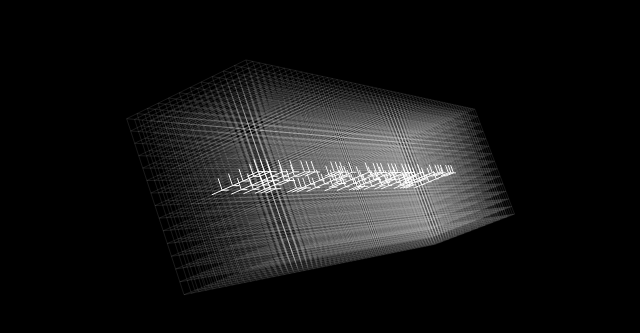
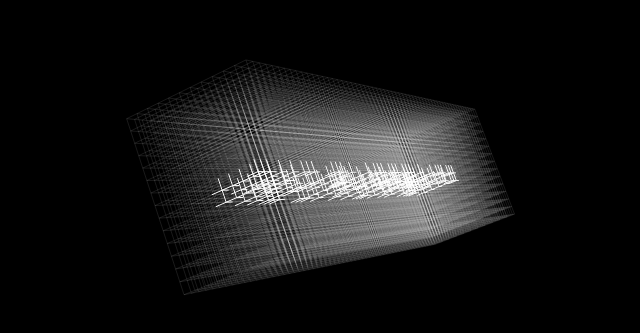
Before and after one commit to kevinharvey/kevinharvey.github.io, a plain HTML site: page index.html in a window 1280 px wide. Shown: the part 225-558 px from the top of the page, without its empty margins (277-917 px from the left). Drawn offline with Linux system fonts and the light colour scheme.

Commit message:
Updates isInTestRegion to fill in back line

```diff
--- a/index.html
+++ b/index.html
@@ -104,7 +104,7 @@
         "   T  H H EEE   III N   N  T  EEE R  R N   N EEE  T   ",
       ];
 
-      if (z !== centerZ) return false;
+      if (z !== centerZ && z !== centerZ-1) return false;
 
       const textRow = textMap[y - centerY + Math.floor(textMap.length / 2)];
       if (!textRow) return false;
```
